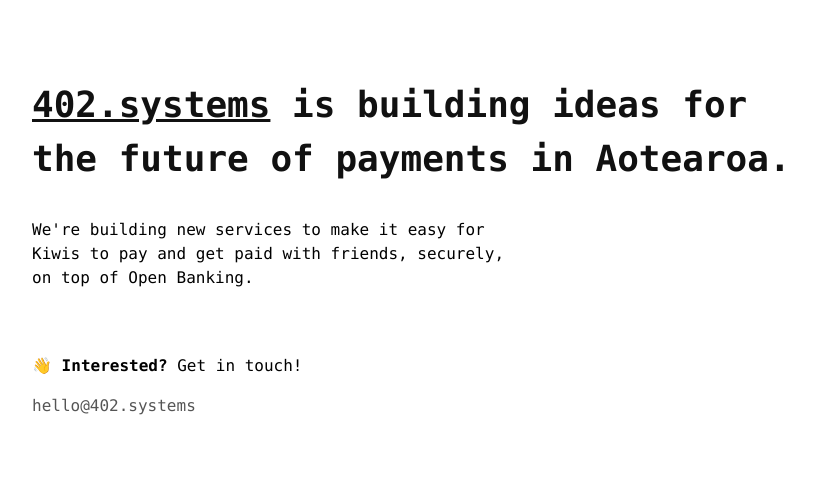
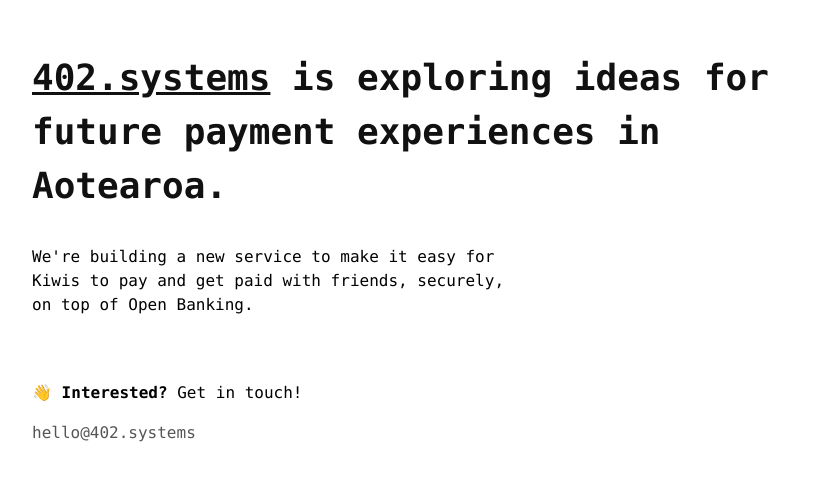
Before and after one commit to 402-systems/402.systems, a plain HTML site: page index.html in a window 1280 px wide. Shown: the part 144-624 px from the top of the page, without its empty margins (32-846 px from the left). Drawn offline with nearby package versions, Linux system fonts and the light colour scheme.

Commit message:
copy adjust

```diff
--- a/index.html
+++ b/index.html
@@ -11,11 +11,11 @@
     <main class="flex flex-column align-center justify-center pa5" style="height:100vh">
       <div class="w-100 w-two-thirds-l">
         <div class="lh-copy mb4">
-          <h1 class="f4 f2-ns near-black mv0"><span class="underline">402.systems</span> is building ideas for the future of payments in Aotearoa.</h1>
+          <h1 class="f4 f2-ns near-black mv0"><span class="underline">402.systems</span> is exploring ideas for future payment experiences in Aotearoa.</h1>
         </div>
         <div class="measure lh-copy mb5">
           <p>
-            We're building new services to make it easy for Kiwis to pay and get paid with friends, securely, on top of Open Banking.
+            We're building a new service to make it easy for Kiwis to pay and get paid with friends, securely, on top of Open Banking.
           </p>
         </div>
         <div class="lh-copy">
```
